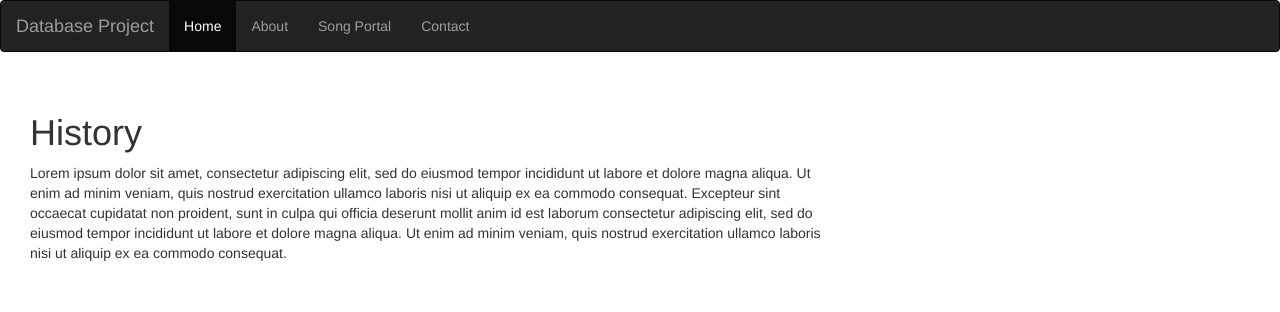
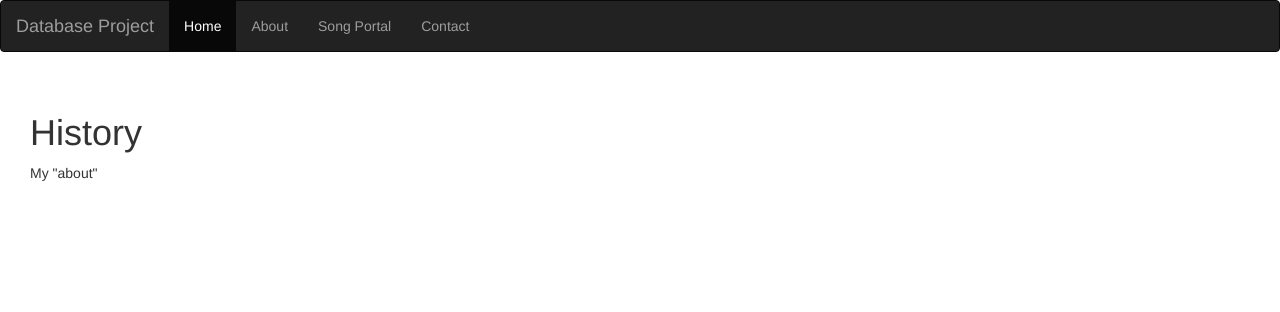
Before and after one commit to matthew2517apple/UHG, a Flask app: page /about in a window 1280 px wide. Shown: the top 312 px of the page. Run offline with Flask 3, Linux system fonts and the light colour scheme; some libraries are stand-ins or nearby versions.

Commit message:
Update about.html

```diff
--- a/test-run-3/templates/about.html
+++ b/test-run-3/templates/about.html
@@ -2,6 +2,6 @@
 {% block content %}
 <div>
 <h1>History</h1>
-<p>Lorem ipsum dolor sit amet, consectetur adipiscing elit, sed do eiusmod tempor incididunt ut labore et dolore magna aliqua. Ut enim ad minim veniam, quis nostrud exercitation ullamco laboris nisi ut aliquip ex ea commodo consequat. Excepteur sint occaecat cupidatat non proident, sunt in culpa qui officia deserunt mollit anim id est laborum consectetur adipiscing elit, sed do eiusmod tempor incididunt ut labore et dolore magna aliqua. Ut enim ad minim veniam, quis nostrud exercitation ullamco laboris nisi ut aliquip ex ea commodo consequat.</p>
+<p>My "about"</p>
 </div>
 {% endblock %}
```
